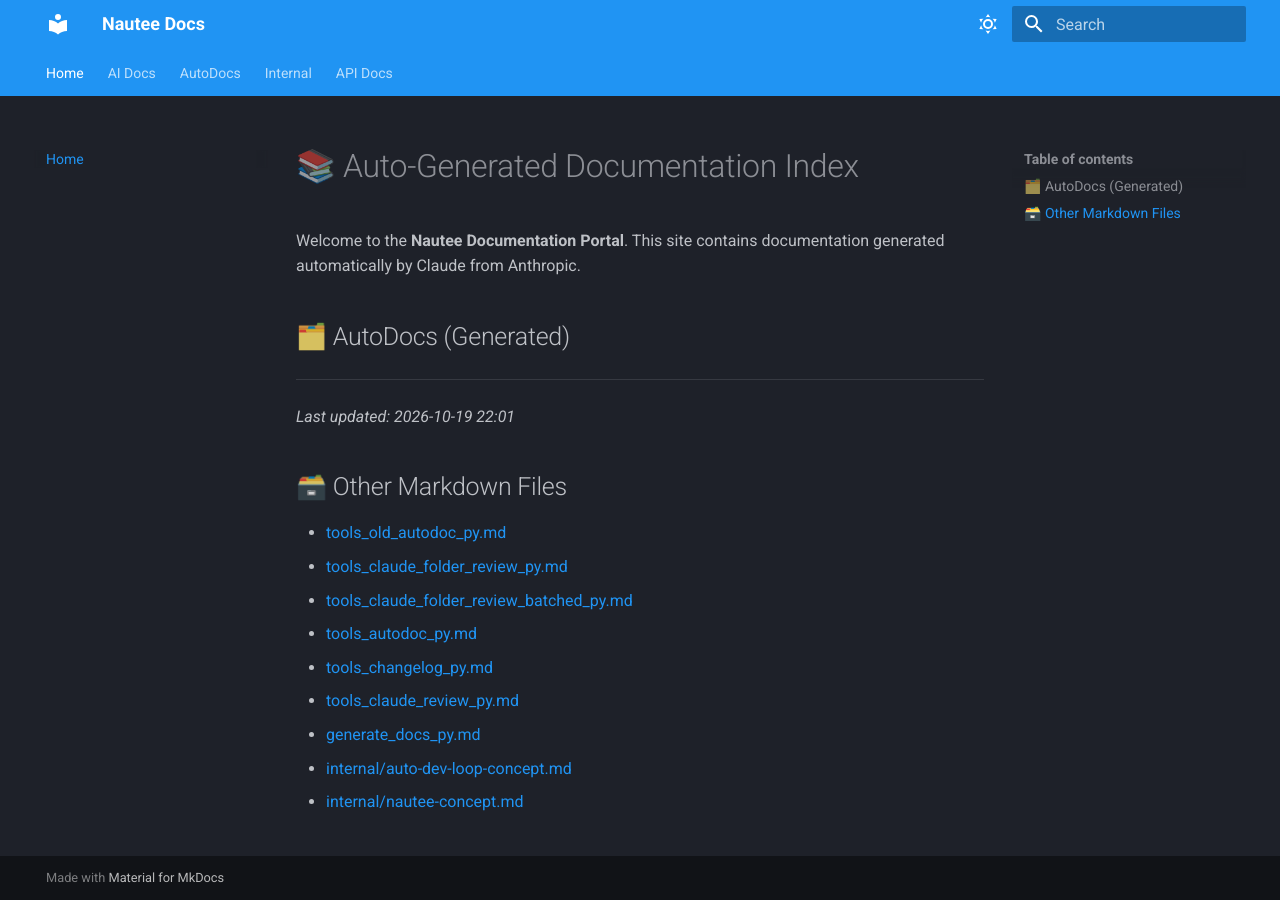
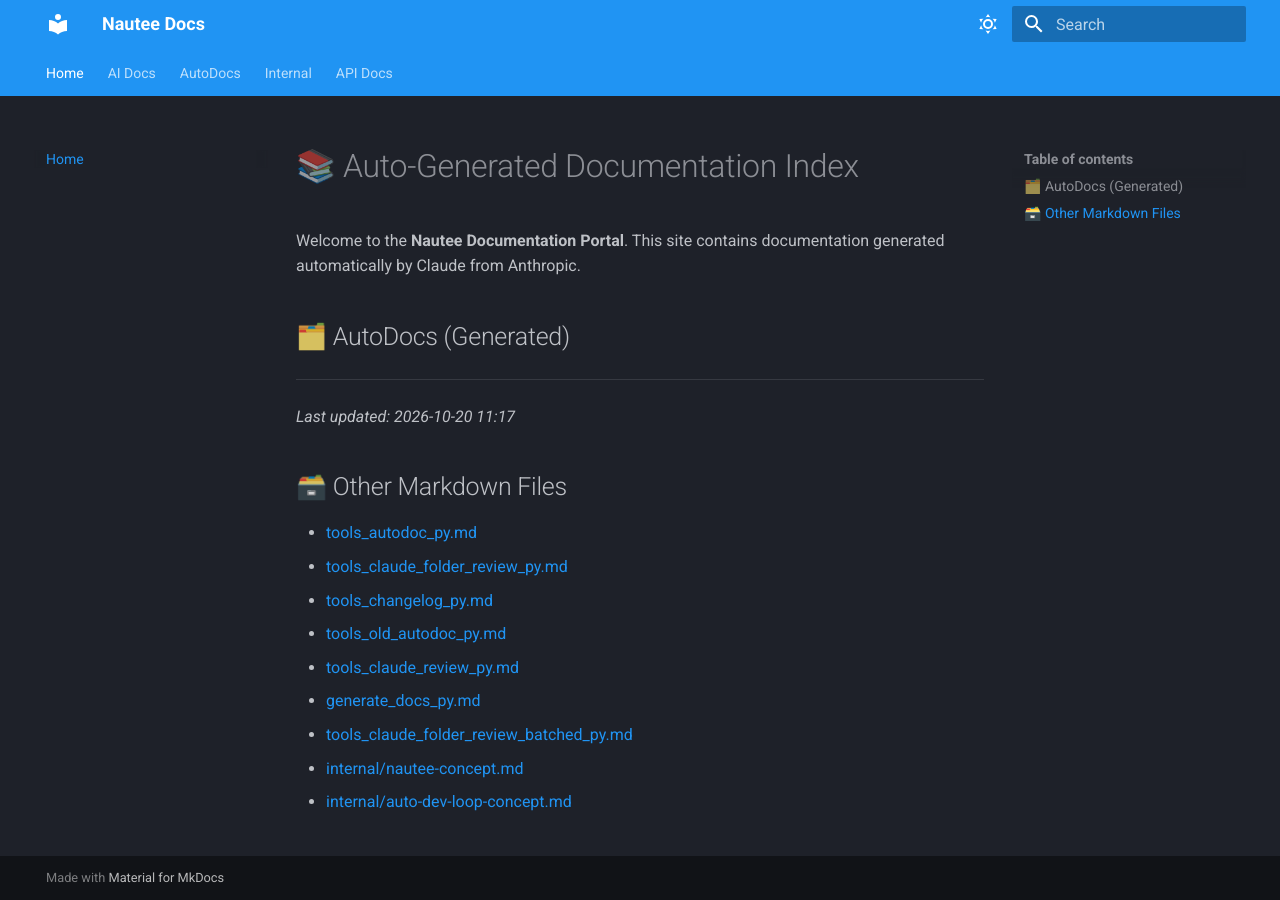
Before and after one commit to 48Nauts-Operator/nautee, an MkDocs documentation site: the page built from docs/index.md, in a window 1280 px wide. Built offline with MkDocs 1.6.1 and Material for MkDocs 9.7.7, drawn with Linux system fonts in a browser that asks for light colours.

```diff
--- a/docs/index.md
+++ b/docs/index.md
@@ -7,16 +7,16 @@ Welcome to the **Nautee Documentation Portal**. This site contains documentation
 
 ---
 
-_Last updated: 2026-10-19 22:01_
+_Last updated: 2026-10-20 11:17_
 
 ## 🗃️ Other Markdown Files
 
+- [tools_autodoc_py.md](tools_autodoc_py.md)
+- [tools_claude_folder_review_py.md](tools_claude_folder_review_py.md)
+- [tools_changelog_py.md](tools_changelog_py.md)
 - [tools_old_autodoc_py.md](tools_old_autodoc_py.md)
-- [tools_claude_folder_review_py.md](tools_claude_folder_review_py.md)
-- [tools_claude_folder_review_batched_py.md](tools_claude_folder_review_batched_py.md)
-- [tools_autodoc_py.md](tools_autodoc_py.md)
-- [tools_changelog_py.md](tools_changelog_py.md)
 - [tools_claude_review_py.md](tools_claude_review_py.md)
 - [generate_docs_py.md](generate_docs_py.md)
+- [tools_claude_folder_review_batched_py.md](tools_claude_folder_review_batched_py.md)
+- [internal/nautee-concept.md](internal/nautee-concept.md)
 - [internal/auto-dev-loop-concept.md](internal/auto-dev-loop-concept.md)
-- [internal/nautee-concept.md](internal/nautee-concept.md)
```
